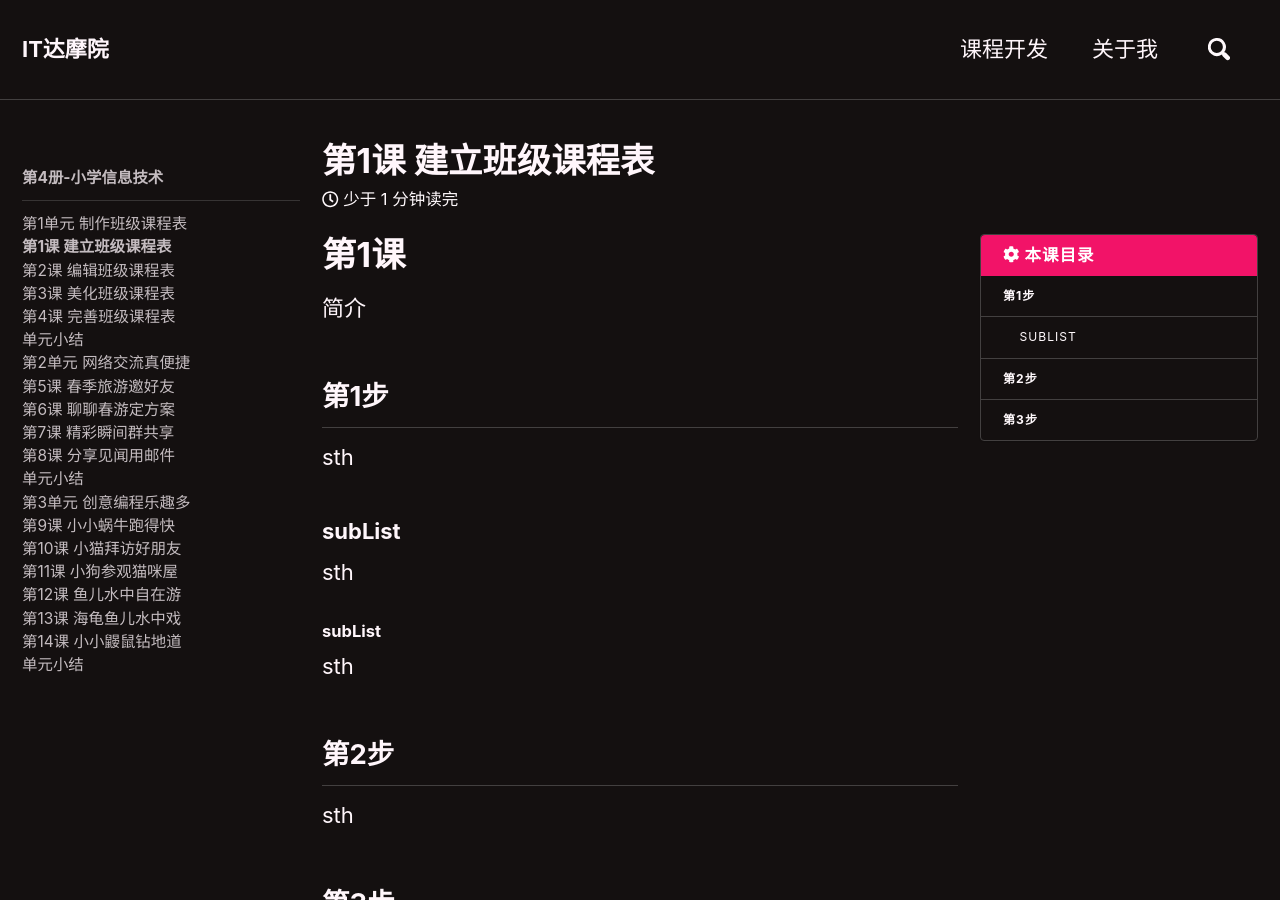
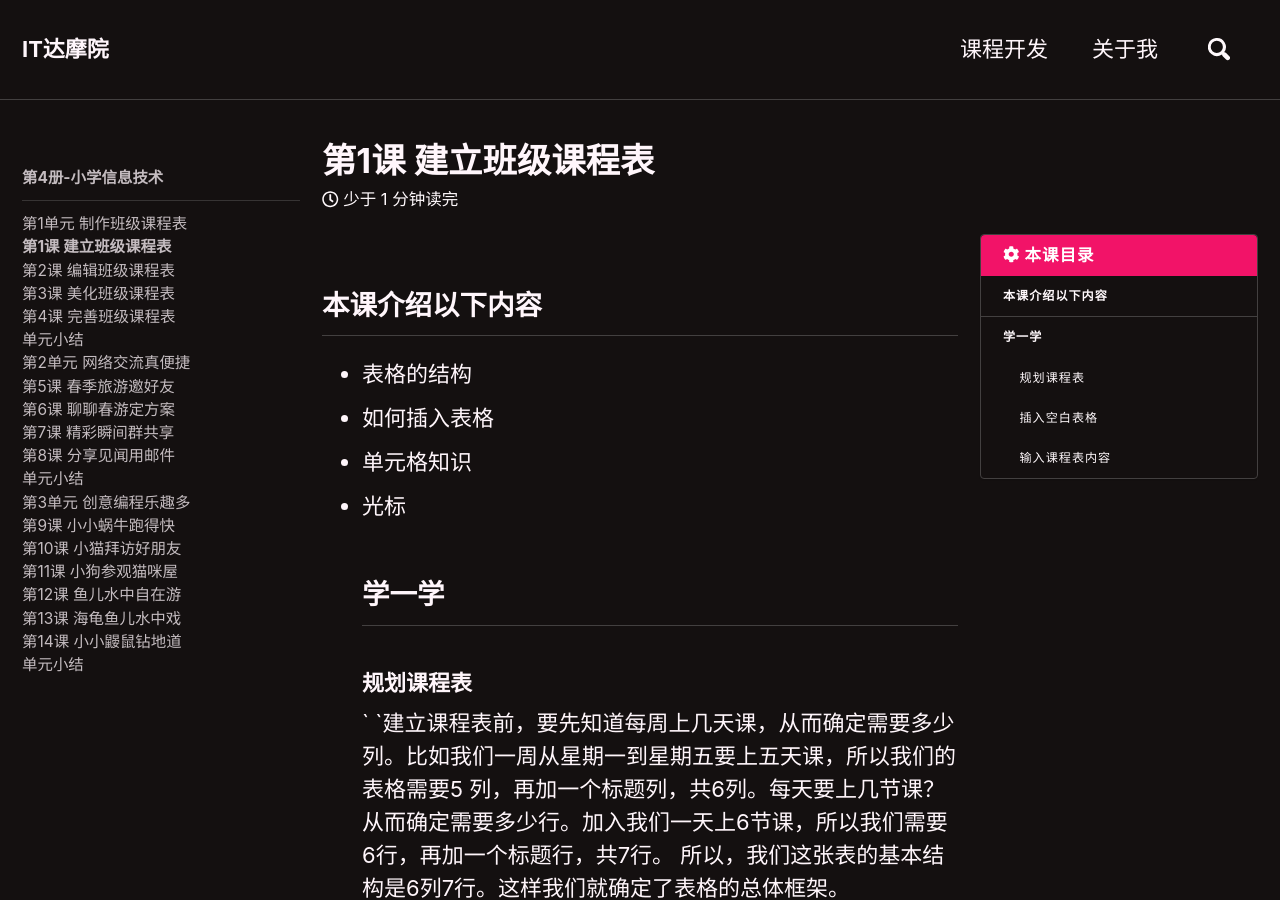
Before and after one commit to xinfengwu/goshinh.github.io-jekll-, a Jekyll site: the page built from _posts/courses/14-IT-Primary-4-version4/2018-03-16-Lesson1.md, in a window 1280 px wide and 900 px high. Built offline with Jekyll 4.4.1, drawn with Linux system fonts in a browser that asks for light colours; nearby versions of some CDN libraries; some of the changed text lies outside the part shown.

Commit message:
Update 2018-03-16-Lesson1.md

````diff
--- a/_posts/courses/14-IT-Primary-4-version4/2018-03-16-Lesson1.md
+++ b/_posts/courses/14-IT-Primary-4-version4/2018-03-16-Lesson1.md
@@ -8,14 +8,20 @@ toc_icon: "cog"
 sidebar:
   nav: "ITPLevel-4"
 ---
-# 第1课
-简介
-## 第1步
-sth
-### subList
-sth
-#### subList
-sth
-## 第2步
-sth
-## 第3步
+## 本课介绍以下内容
+- 表格的结构
+- 如何插入表格
+- 单元格知识
+- 光标
+## 学一学
+### 规划课程表
+`  `建立课程表前，要先知道每周上几天课，从而确定需要多少列。比如我们一周从星期一到星期五要上五天课，所以我们的表格需要5
+列，再加一个标题列，共6列。每天要上几节课？从而确定需要多少行。加入我们一天上6节课，所以我们需要6行，再加一个标题行，共7行。
+所以，我们这张表的基本结构是6列7行。这样我们就确定了表格的总体框架。
+
+```
+- tips
+  表格一般由横线和竖线组成，横线和竖线交叉组成的最小格子，我们称之为**单元格**。
+```
+### 插入空白表格
+### 输入课程表内容
````
